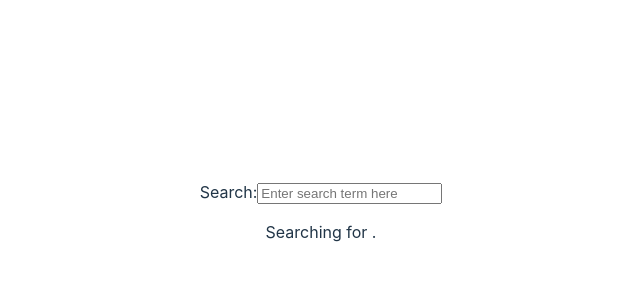
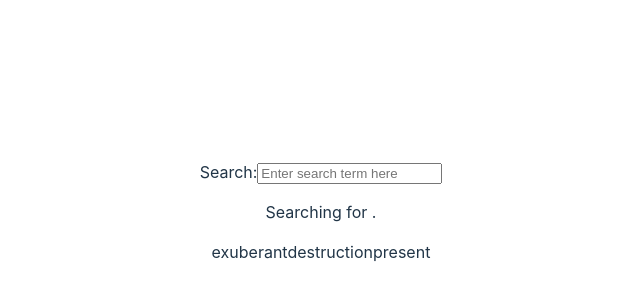
Before and after one commit to CheruiyotDev/RoadToReact, a React (Vite) app: page / in a window 1280 px wide. Shown: the part 180-480 px from the top of the page, without its empty margins (319-959 px from the left). Built offline with nearby package versions, Linux system fonts and the light colour scheme.

Commit message:
Updated lifting state in react

```diff
--- a/src/App.jsx
+++ b/src/App.jsx
@@ -4,6 +4,7 @@ import viteLogo from '/vite.svg';
 import './App.css';
 import Search from './Search';
 import Stories from './Stories';
+import Filtered from './Filtered';
 
 function App() {
   const [count, setCount] = useState(0);
@@ -12,6 +13,7 @@ function App() {
     <>
       <Search />
       {/* <Stories /> */}
+      <Filtered />
     </>
   );
 }
--- /dev/null
+++ b/src/Filtered.jsx
@@ -0,0 +1,22 @@
+const words = [
+  'spray',
+  'limit',
+  'elite',
+  'exuberant',
+  'destruction',
+  'present',
+];
+
+const filteredWords = words.filter(function (word) {
+  return word.length > 6;
+});
+
+const Filtered = () => {
+  return (
+    <div>
+      <p>{filteredWords} </p>
+    </div>
+  );
+};
+
+export default Filtered;
```
Also changed, not shown: image.png (added), 1 other file (tests, documents, lock files or other folders).
